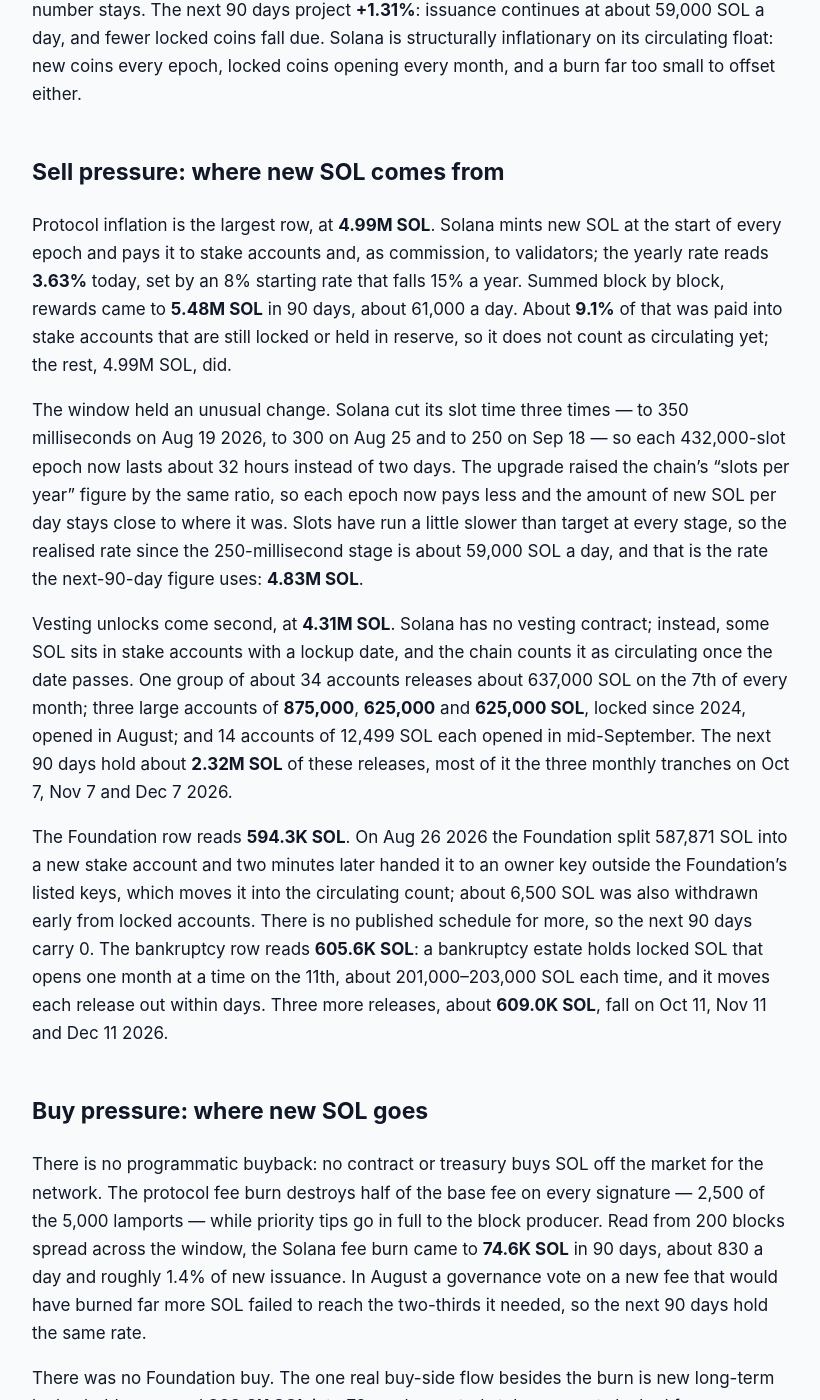
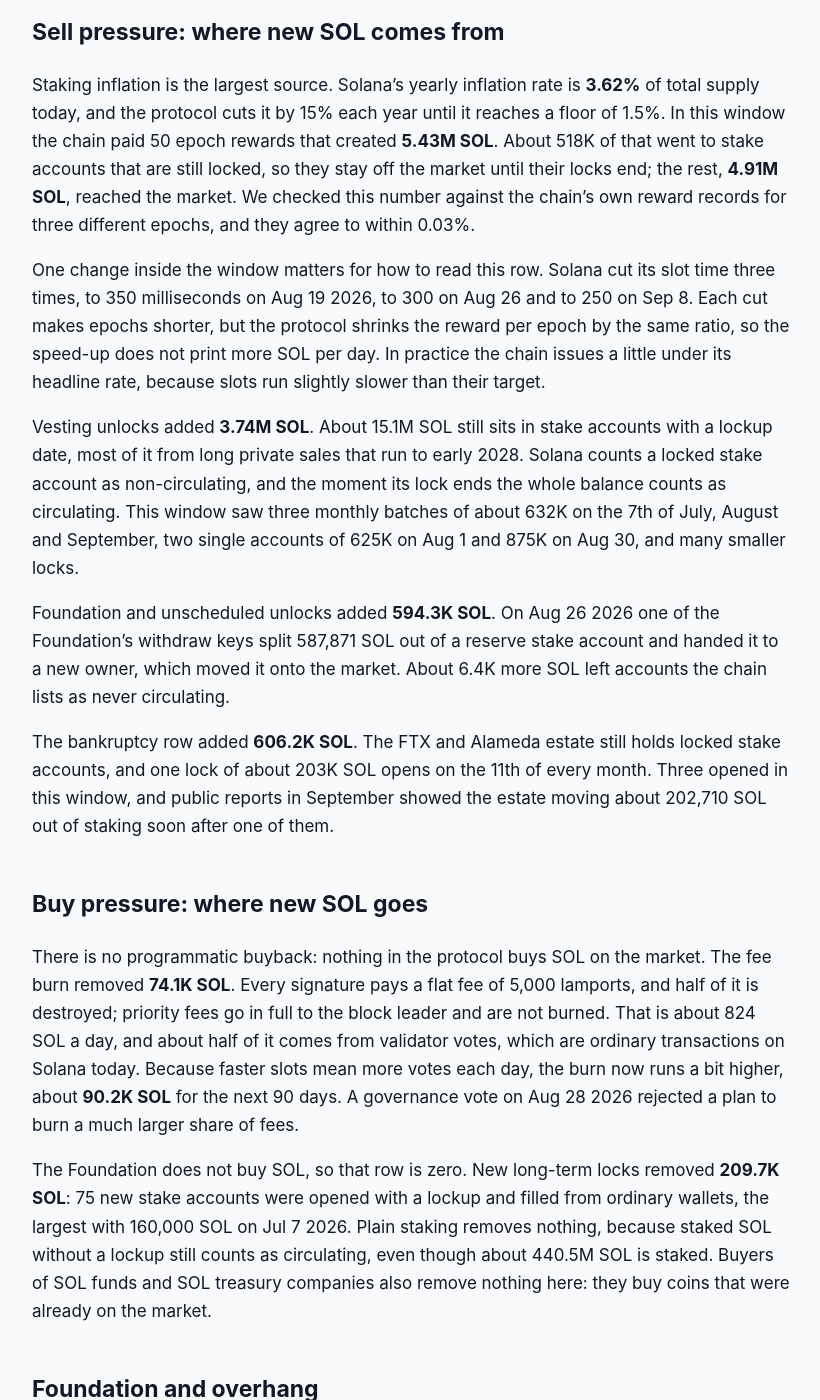
Before and after one commit to jeevansongmy-spec/mrnasdog-articles, a Jekyll site: the page built from crypto/sol-pressure-framework.md, in a window 1280 px wide and 1400 px high, scrolled down 686 px. Shown: the whole window, without its empty margins (228-1048 px from the left). Built offline with Jekyll 4.4.1, drawn with Linux system fonts in a browser that asks for light colours; some of the changed text lies outside the part shown.

Commit message:
publish: crypto/sol-pressure-framework

```diff
--- a/crypto/sol-pressure-framework.md
+++ b/crypto/sol-pressure-framework.md
@@ -1,55 +1,65 @@
 ---
 title:         "SOL Inflation Analysis · September 2026 · Supply growing · projected to keep growing"
-description:   "SOL supply is growing: 4.99M SOL of staking issuance plus 5.51M SOL of stake-lock releases against a 74.6K fee burn give +1.74% net in 90 days, +1.31% next."
+description:   "SOL supply is growing: 4.91M SOL of staking issuance plus 4.94M SOL of ended stake locks, against a 284K burn and new locks, give +1.63% in 90 days; +1.27% next."
 canonical_url: "https://mrnasdog.com/research/sol/inflation"
 tags:          ["crypto", "sol", "solana", "layer1"]
 published:     true
 ---
 
-*Originally published at [https://mrnasdog.com/research/sol/inflation](https://mrnasdog.com/research/sol/inflation)*
-
 # SOL Inflation Analysis · September 2026 · Supply growing · projected to keep growing
 
-Solana's circulating supply grew by a net **+1.74%** over the last 90 days, and the MrNasdog Pressure Framework projects about **+1.31%** for the next 90. Two things drive it: staking issuance, which added **4.99M SOL** to the circulating count, and stake accounts whose lockups ran out, which released another **5.51M SOL**. Against that, the Solana fee burn destroyed only **74.6K SOL** and new locks took **209.2K SOL** out of the count — Solana has no supply cap, and its inflation rate keeps falling by 15% a year toward a 1.5% floor.
+*Originally published at [mrnasdog.com/research/sol/inflation](https://mrnasdog.com/research/sol/inflation).*
+
+SOL supply is growing. Over the last 90 days, **9.86M SOL** reached the market against **284K SOL** that left it, a net rise of **+1.63%** of the **588.0M** circulating. Two things drive it: Solana pays stakers in newly created SOL at the end of every epoch, and stake accounts that were locked in old private sales keep opening on fixed dates. The independent monitor reads **+1.24%**, and the next 90 days project **+1.27%**.
 
 ## The verdict, in one paragraph
 
-Across the 90 days to Sep 29 2026, SOL sell pressure came to **10.49M SOL** and buy pressure to **283.8K SOL**, a net **+1.74%** of the **587.85M SOL** circulating. The monitor, which reads circulating supply from market data, shows **+1.20%** over the same 90 days, a gap of **0.54 percentage points** — just over the 0.5-point tolerance, so the page carries a warning chip. The monitor's supply series rises on the same days Solana's stake locks opened, but it also fell 3.62M SOL in one day on Jul 29 2026; we found no on-chain flow that size into the locked accounts that day, and without that one step the monitor would read about +1.82%. Our number stays. The next 90 days project **+1.31%**: issuance continues at about 59,000 SOL a day, and fewer locked coins fall due. Solana is structurally inflationary on its circulating float: new coins every epoch, locked coins opening every month, and a burn far too small to offset either.
+Solana's circulating supply rose **+1.63%** in the 90 days to Sep 30 2026. The independent supply monitor reads **+1.24%** for the same window, a gap of **0.39 percentage points**, which is inside our 0.5-point tolerance, so no warning chip is shown. About half of the new SOL came from staking rewards and the other half from lockups that ended, while the fee burn removed less than 1% of what was added. For the next 90 days the ledger projects **+1.27%**: staking keeps paying, and about **2.85M SOL** of locks are dated to open. The label that fits: **inflationary by design, with a steady unlock tail**.
 
 ## Sell pressure: where new SOL comes from
 
-Protocol inflation is the largest row, at **4.99M SOL**. Solana mints new SOL at the start of every epoch and pays it to stake accounts and, as commission, to validators; the yearly rate reads **3.63%** today, set by an 8% starting rate that falls 15% a year. Summed block by block, rewards came to **5.48M SOL** in 90 days, about 61,000 a day. About **9.1%** of that was paid into stake accounts that are still locked or held in reserve, so it does not count as circulating yet; the rest, 4.99M SOL, did.
+Staking inflation is the largest source. Solana's yearly inflation rate is **3.62%** of total supply today, and the protocol cuts it by 15% each year until it reaches a floor of 1.5%. In this window the chain paid 50 epoch rewards that created **5.43M SOL**. About 518K of that went to stake accounts that are still locked, so they stay off the market until their locks end; the rest, **4.91M SOL**, reached the market. We checked this number against the chain's own reward records for three different epochs, and they agree to within 0.03%.
 
-The window held an unusual change. Solana cut its slot time three times — to 350 milliseconds on Aug 19 2026, to 300 on Aug 25 and to 250 on Sep 18 — so each 432,000-slot epoch now lasts about 32 hours instead of two days. The upgrade raised the chain's “slots per year” figure by the same ratio, so each epoch now pays less and the amount of new SOL per day stays close to where it was. Slots have run a little slower than target at every stage, so the realised rate since the 250-millisecond stage is about 59,000 SOL a day, and that is the rate the next-90-day figure uses: **4.83M SOL**.
+One change inside the window matters for how to read this row. Solana cut its slot time three times, to 350 milliseconds on Aug 19 2026, to 300 on Aug 26 and to 250 on Sep 8. Each cut makes epochs shorter, but the protocol shrinks the reward per epoch by the same ratio, so the speed-up does not print more SOL per day. In practice the chain issues a little under its headline rate, because slots run slightly slower than their target.
 
-Vesting unlocks come second, at **4.31M SOL**. Solana has no vesting contract; instead, some SOL sits in stake accounts with a lockup date, and the chain counts it as circulating once the date passes. One group of about 34 accounts releases about 637,000 SOL on the 7th of every month; three large accounts of **875,000**, **625,000** and **625,000 SOL**, locked since 2024, opened in August; and 14 accounts of 12,499 SOL each opened in mid-September. The next 90 days hold about **2.32M SOL** of these releases, most of it the three monthly tranches on Oct 7, Nov 7 and Dec 7 2026.
+Vesting unlocks added **3.74M SOL**. About 15.1M SOL still sits in stake accounts with a lockup date, most of it from long private sales that run to early 2028. Solana counts a locked stake account as non-circulating, and the moment its lock ends the whole balance counts as circulating. This window saw three monthly batches of about 632K on the 7th of July, August and September, two single accounts of 625K on Aug 1 and 875K on Aug 30, and many smaller locks.
 
-The Foundation row reads **594.3K SOL**. On Aug 26 2026 the Foundation split 587,871 SOL into a new stake account and two minutes later handed it to an owner key outside the Foundation's listed keys, which moves it into the circulating count; about 6,500 SOL was also withdrawn early from locked accounts. There is no published schedule for more, so the next 90 days carry 0. The bankruptcy row reads **605.6K SOL**: a bankruptcy estate holds locked SOL that opens one month at a time on the 11th, about 201,000–203,000 SOL each time, and it moves each release out within days. Three more releases, about **609.0K SOL**, fall on Oct 11, Nov 11 and Dec 11 2026.
+Foundation and unscheduled unlocks added **594.3K SOL**. On Aug 26 2026 one of the Foundation's withdraw keys split 587,871 SOL out of a reserve stake account and handed it to a new owner, which moved it onto the market. About 6.4K more SOL left accounts the chain lists as never circulating.
+
+The bankruptcy row added **606.2K SOL**. The FTX and Alameda estate still holds locked stake accounts, and one lock of about 203K SOL opens on the 11th of every month. Three opened in this window, and public reports in September showed the estate moving about 202,710 SOL out of staking soon after one of them.
 
 ## Buy pressure: where new SOL goes
 
-There is no programmatic buyback: no contract or treasury buys SOL off the market for the network. The protocol fee burn destroys half of the base fee on every signature — 2,500 of the 5,000 lamports — while priority tips go in full to the block producer. Read from 200 blocks spread across the window, the Solana fee burn came to **74.6K SOL** in 90 days, about 830 a day and roughly 1.4% of new issuance. In August a governance vote on a new fee that would have burned far more SOL failed to reach the two-thirds it needed, so the next 90 days hold the same rate.
+There is no programmatic buyback: nothing in the protocol buys SOL on the market. The fee burn removed **74.1K SOL**. Every signature pays a flat fee of 5,000 lamports, and half of it is destroyed; priority fees go in full to the block leader and are not burned. That is about 824 SOL a day, and about half of it comes from validator votes, which are ordinary transactions on Solana today. Because faster slots mean more votes each day, the burn now runs a bit higher, about **90.2K SOL** for the next 90 days. A governance vote on Aug 28 2026 rejected a plan to burn a much larger share of fees.
 
-There was no Foundation buy. The one real buy-side flow besides the burn is new long-term locks: holders moved **209.2K SOL** into 73 newly created stake accounts locked for a year or more, the largest 160,000 SOL on Jul 7 2026, which takes those coins out of the circulating count. With no schedule behind it, the next 90 days carry 0. Ordinary staking does not count as a lock here — about 441M SOL is staked, and staked SOL stays inside the circulating count.
+The Foundation does not buy SOL, so that row is zero. New long-term locks removed **209.7K SOL**: 75 new stake accounts were opened with a lockup and filled from ordinary wallets, the largest with 160,000 SOL on Jul 7 2026. Plain staking removes nothing, because staked SOL without a lockup still counts as circulating, even though about 440.5M SOL is staked. Buyers of SOL funds and SOL treasury companies also remove nothing here: they buy coins that were already on the market.
 
 ## Foundation and overhang
 
-About **47.07M SOL** sits outside the circulating count, and all of it was read account by account. The largest part, **27.22M SOL** across 2,270 stake accounts, belongs to keys the validator software lists as Foundation-controlled; it has no release schedule, and one account from it left in August. Another **17.65M SOL** sits in 757 stake accounts with a lockup still in force — the monthly tranches, the bankruptcy estate's releases and custody locks running into 2027 and 2028 — and **2.19M SOL** sits in 97 named reserve accounts. The Foundation buckets are watched at every refresh from the chain itself: if the Foundation or reserve balance falls between refreshes, the outflow enters the Foundation row at the next refresh.
+Four pools of SOL sit outside the circulating count, and we read each one directly from the chain. The largest is about **27.23M SOL** in 2,270 stake accounts whose withdraw keys belong to the Solana Foundation and early backers; it has no release schedule, and its only release this window was the Aug 26 handover. Next is about **15.1M SOL** in dated lockups from private sales, opening in monthly steps to early 2028. Then about **2.44M SOL** of the FTX and Alameda estate's locked stake, at about 203K a month to Sep 2027. Last, about **2.19M SOL** sits in accounts the Solana software names as never circulating.
+
+All four are checked on-chain at every rebuild. If any of these balances falls between checks without a dated lock ending, the outflow enters the Foundation and unscheduled unlocks row at the next refresh.
 
 ## How SOL compares to other proof-of-stake Layer 1s
 
-Solana belongs to the uncapped, continuous-emission class of proof-of-stake chains. Like Ethereum it pays stakers in new coins and burns part of the fee, but the balance is very different: Ethereum's issuance rises and falls with the amount staked, while SOL's rate follows a fixed disinflation curve, 3.63% today and falling 15% a year. Solana's burn is also far smaller relative to issuance, because its fees are tiny per transaction and half of the base fee — and none of the priority tip — is destroyed.
+Solana sits in the family of proof-of-stake chains that pay stakers with a declining inflation schedule and burn only a small slice of fees. Its 3.62% headline rate, falling 15% a year to a 1.5% floor, is higher than Ethereum's issuance, which depends on how much ETH is staked, and Ethereum burns the whole base fee rather than half of a flat signature fee. On Ethereum the burn can offset a real share of new supply in busy periods; on Solana the fee burn removed less than 1% of what staking created this window.
 
-The second difference is custody-style locks instead of a vesting contract. Chains like Aptos or Sui release team and investor tokens from dedicated unlock schedules; on Solana the equivalent is thousands of individual stake accounts with lockup dates, which is why its unlocks arrive as monthly steps. Compared with capped, halving-model coins such as Bitcoin, SOL has no maximum supply: the floor rate of 1.5% continues forever once the curve reaches it.
+What sets Solana apart is the unlock tail. Most large proof-of-stake chains either unlocked their early sales long ago or track them through a token vesting contract. Solana's sold coins sit in ordinary stake accounts with lock dates, so the unlocks show up only when you read the accounts themselves. That tail adds roughly as much new supply as staking does in a busy quarter, and it keeps doing so until early 2028.
+
+Chains with a hard cap and no staking inflation, such as Bitcoin, sit at the other end: new supply falls on a fixed halving schedule and there is no locked pool to open. Solana has no cap on total supply; the 1.5% floor means SOL keeps growing forever, slowly.
 
 ## What to watch in the next 90 days
 
-The three monthly stake-lock releases on Oct 7, Nov 7 and Dec 7 2026, about 637,000 SOL each, are the biggest dated supply events. The bankruptcy estate's releases on Oct 11, Nov 11 and Dec 11 2026, about 203,000 SOL each, are the second. SIMD-0550, which doubles the disinflation rate from 15% to 30% a year, passed its vote on Aug 28 2026 but still has no activation date; once live it lowers issuance gradually, not in one step. Mainnet feature activations resume under the next client release window from Nov 9 2026, and the last slot-time stage, 200 milliseconds, would again leave issuance per day unchanged by design. Any further Foundation account leaving its listed keys would add to the Foundation row.
+Dated lock ends: about 638.6K SOL on Oct 7 2026, 637.2K on Nov 7 and 639.4K on Dec 7, each a monthly batch from the same sale; plus 136.1K on Nov 28 and 100.0K on Dec 20. The estate's locks open about 203K each on Oct 11, Nov 11 and Dec 11 2026.
+
+The faster disinflation vote. Validators approved doubling the yearly cut in the inflation rate, from 15% to 30%, on Aug 28 2026, but the switch is not yet queued for the live network. When it activates, new SOL from staking starts shrinking twice as fast.
+
+Alpenglow. The new consensus upgrade went live on test networks on Sep 24 and Sep 25 2026 and has no main-network date. It moves validator votes out of blocks and replaces their fees with a fixed burn per validator, which would change the size of the fee burn. A further cut of slot time to 200 milliseconds is also queued; like the earlier cuts, it should not change how much new SOL is created per day.
 
 ## Summary
 
-SOL supply is growing: the MrNasdog Pressure Framework reads a net **+1.74%** over the last 90 days and projects **+1.31%** for the next 90, against a monitor reading of **+1.20%**. The structure is staking issuance of about 59,000 SOL a day plus stake-account lockups that open on set dates, while the fee burn removes only about 1.4% of what is minted. The key risk is the 47.07M SOL still outside the circulating count, most of it with no release schedule. Solana has no supply cap; its inflation rate only falls, 15% a year today, toward a permanent 1.5%.
+SOL supply grew **+1.63%** in the 90 days to Sep 30 2026, against a monitor reading of **+1.24%**, and the ledger projects **+1.27%** for the next 90 days. Staking inflation at 3.62% a year supplied about half of the new SOL, and stake-account locks from old sales, an estate and one Foundation handover supplied the other half. The fee burn and new locks removed only 284K SOL. The key risk is the unlock tail of about 17.5M locked SOL that keeps opening until 2028; the ceiling is the protocol's 1.5% floor, which the approved faster disinflation would reach in about three years instead of six.
 
 ---
 
-*MrNasdog Pressure Framework analysis of SOL, Metric 1 — Inflation. Data + explanation only. Not financial advice. Checked Sep 29 2026.*
+*MrNasdog Pressure Framework analysis of SOL, Metric 1 — Inflation. Data + explanation only. Not financial advice. Checked Sep 30 2026.*
```
